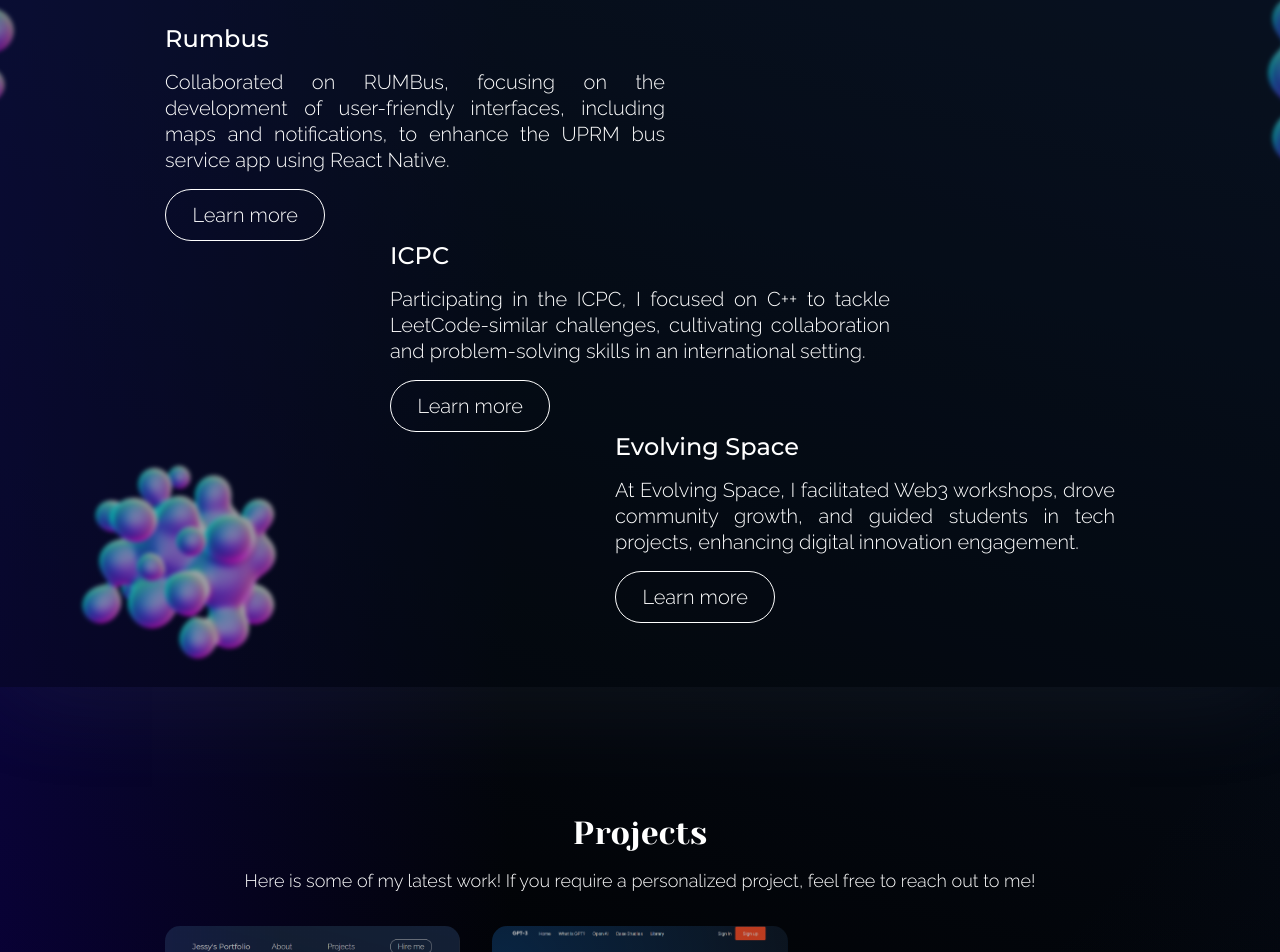
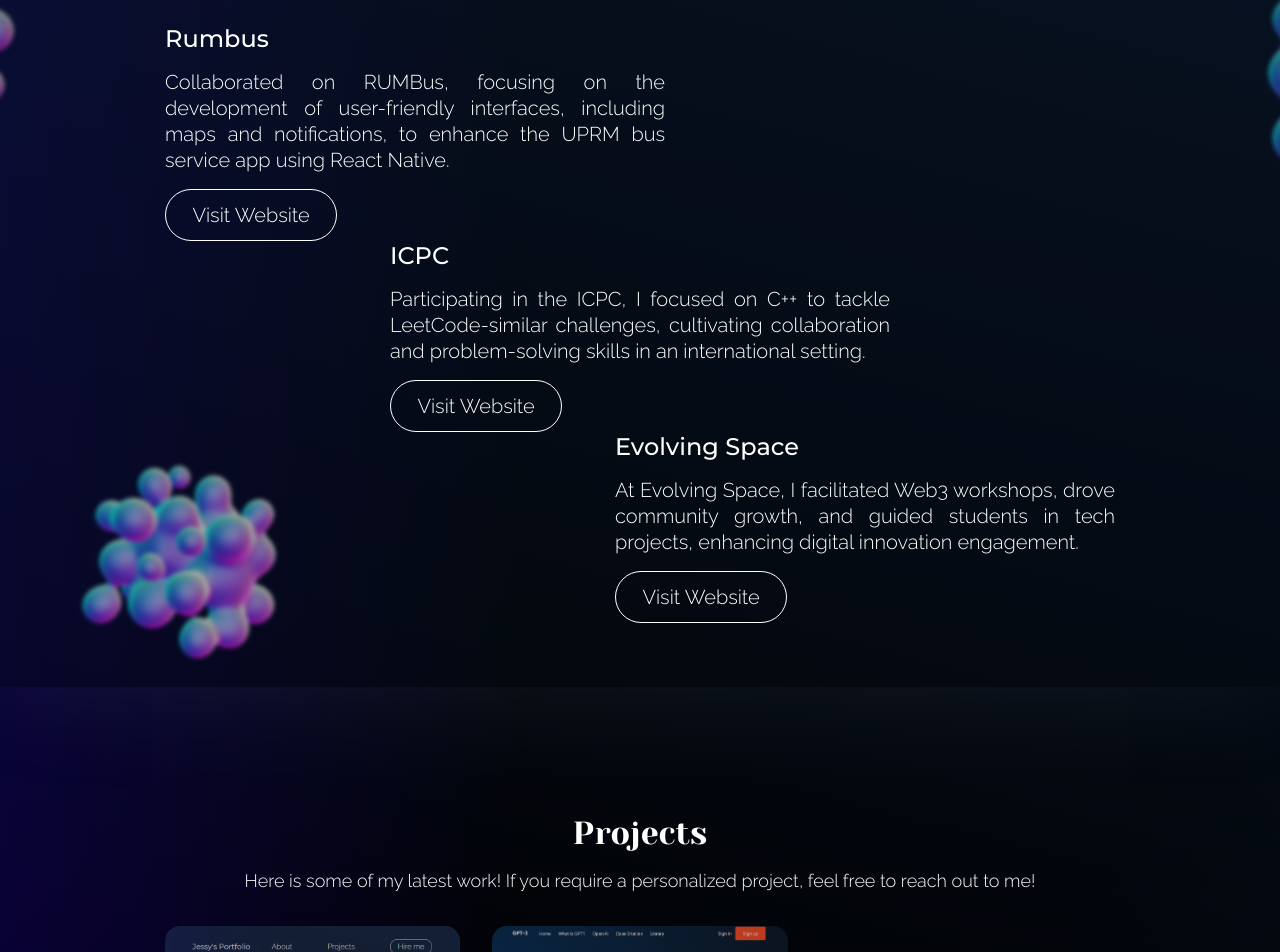
Before and after one commit to J3SSY-ANDU/my-portfolio, a React (Create React App) app: page / in a window 1280 px wide. Shown: the part 957-1909 px from the top of the page. Built offline with nearby package versions, Linux system fonts and the light colour scheme; a web font is replaced by a local one.

Commit message:
button descriptive text updated

```diff
--- a/src/components/experience/Experience.jsx
+++ b/src/components/experience/Experience.jsx
@@ -7,7 +7,7 @@ function Experience({ title, text, link}) {
             <div className='portfolio__experience-content section__width'>
                 <h3>{title}</h3>
                 <p>{text}</p>
-                <a href={link} target='_blank' className='transparent-button'><p>Learn more</p></a>
+                <a href={link} target='_blank' className='transparent-button'><p>Visit Website</p></a>
             </div>
         </div>
     )
```
